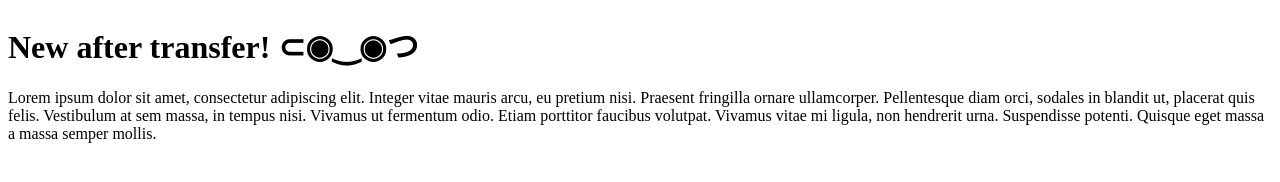
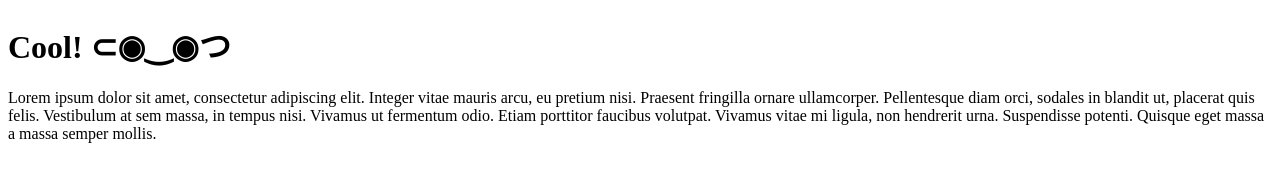
Before and after one commit to DavidTron5000/repo-to-transfer, a website: page index.html in a window 1280 px wide. Drawn offline with Linux system fonts and the light colour scheme.

Commit message:
Update index.html

```diff
--- a/index.html
+++ b/index.html
@@ -8,7 +8,7 @@
     <meta name="viewport" content="width=device-width, initial-scale=1">
   </head>
   <body>
-    <h1>New after transfer! ⊂◉‿◉つ</h1>
+    <h1>Cool! ⊂◉‿◉つ</h1>
     <p>
       Lorem ipsum dolor sit amet, consectetur adipiscing elit. Integer vitae mauris arcu, eu pretium nisi. Praesent fringilla ornare ullamcorper. Pellentesque diam orci, sodales in blandit ut, placerat quis felis. Vestibulum at sem massa, in tempus nisi. Vivamus ut fermentum odio. Etiam porttitor faucibus volutpat. Vivamus vitae mi ligula, non hendrerit urna. Suspendisse potenti. Quisque eget massa a massa semper mollis.
     </p>
```
